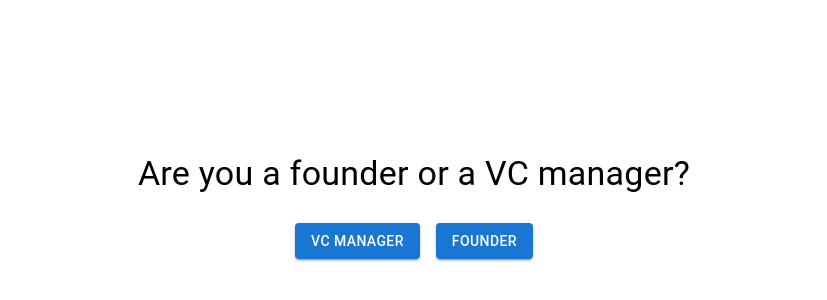
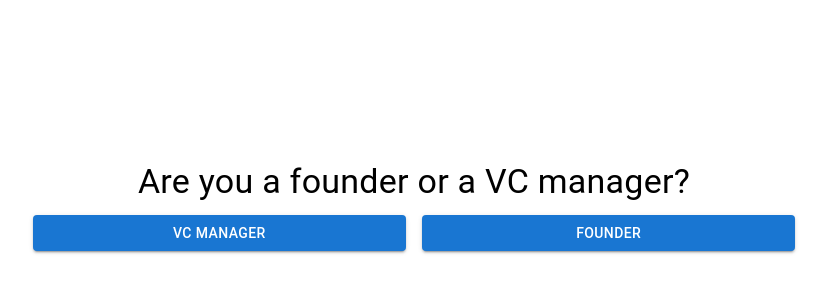
Before and after one commit to MNPCMW6444/profitpal, a React (Create React App) app: page / in a window 1280 px wide. Shown: the part 194-494 px from the top of the page, without its empty margins (226-1053 px from the left). Built offline with nearby package versions, Linux system fonts and the light colour scheme; no server answers.

Commit message:
Update App.tsx

```diff
--- a/src/App.tsx
+++ b/src/App.tsx
@@ -1,6 +1,6 @@
+import { Box, Typography, Button, Grid, Container } from "@mui/material";
 import { useState } from "react";
 import POC from "./components/POC";
-import { Box, Typography, Button } from "@mui/material";
 
 const App = () => {
   const [x, setX] = useState("");
@@ -12,6 +12,7 @@ const App = () => {
       <POC />
     )
   ) : (
+    <Container>
       <Box
         display="flex"
         flexDirection="column"
@@ -19,27 +20,33 @@ const App = () => {
         justifyContent="center"
         minHeight="100vh"
       >
-      <Typography variant="h4" gutterBottom>
+        <Typography variant="h4" align="center" gutterBottom>
           Are you a founder or a VC manager?
         </Typography>
-      <Box mt={2}>
+        <Grid container spacing={2} justifyContent="center">
+          <Grid item xs={12} sm={6} md={4}>
             <Button
               variant="contained"
               color="primary"
               onClick={() => setX("vcs")}
-          style={{ marginRight: "16px" }}
+              fullWidth
             >
               VC Manager
             </Button>
+          </Grid>
+          <Grid item xs={12} sm={6} md={4}>
             <Button
               variant="contained"
               color="primary"
               onClick={() => setX("founders")}
+              fullWidth
             >
               Founder
             </Button>
+          </Grid>
+        </Grid>
       </Box>
-    </Box>
+    </Container>
   );
 };
 export default App;
```
Lines whose indentation alone changed are shown as unchanged.
